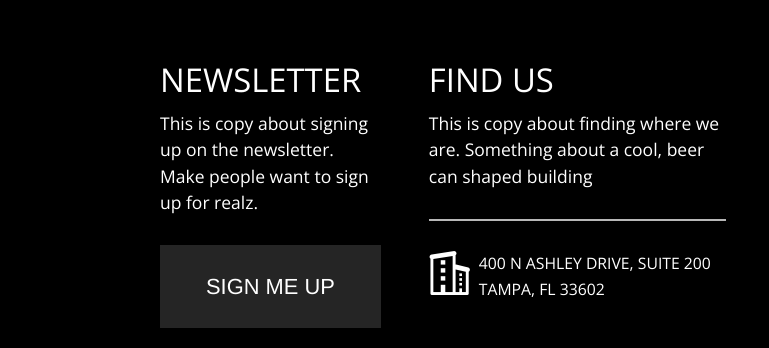
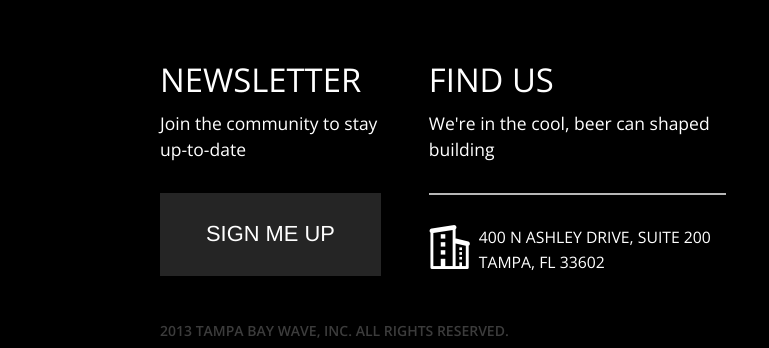
Before and after one commit to agoodman/1stwave, a plain HTML site: page public/index.html in a window 1280 px wide. Shown: the part 3623-3971 px from the top of the page, 0-769 px from the left. Drawn offline with nearby package versions, Linux system fonts and the light colour scheme; some packages are replaced by stand-ins of ours; grey boxes are pictures that could not be loaded.

Commit message:
added newsletter sign up link and fixed placeholder copy in footer

```diff
--- a/public/index.html
+++ b/public/index.html
@@ -254,13 +254,13 @@
 		<div class="container">
 			<div>
 				<h1>Newsletter</h1>
-				<h2>This is copy about signing up on the newsletter. Make people want to sign up for realz.</h2>
-				<button>Sign me up</button>
+				<h2>Join the community to stay up-to-date</h2>
+				<button id="newsletter">Sign me up</button>
 			</div>
 
 			<div>
 				<h1>Find Us</h1>
-				<h2>This is copy about finding where we are. Something about a cool, beer can shaped building</h2>
+				<h2>We're in the cool, beer can shaped building</h2>
 				<address>
 					<p>400 N Ashley Drive, Suite 200</p>
 					<p>Tampa, FL 33602</p>
--- a/public/javascripts/application.js
+++ b/public/javascripts/application.js
@@ -36,6 +36,11 @@
 			return false;
 		});
 
+		$("#newsletter").click(function() {
+			window.location.href = "http://eepurl.com/v8-ov";
+			return false;
+		});
+
 		$("#explore").click(function() {
 			$("html,body").animate({ scrollTop: $("#welcome").offset().top}, 250);
 		});
@@ -44,7 +49,9 @@
 		var e = {
 			zoom: 16,
 			center: new google.maps.LatLng(27.947339, -82.460533),
-			mapTypeId: google.maps.MapTypeId.ROADMAP
+			mapTypeId: google.maps.MapTypeId.ROADMAP,
+			draggable: false,
+			disableDoubleClickZoom: true
 		};
 
 		var map=new google.maps.Map(document.getElementById("map"),e);
```
